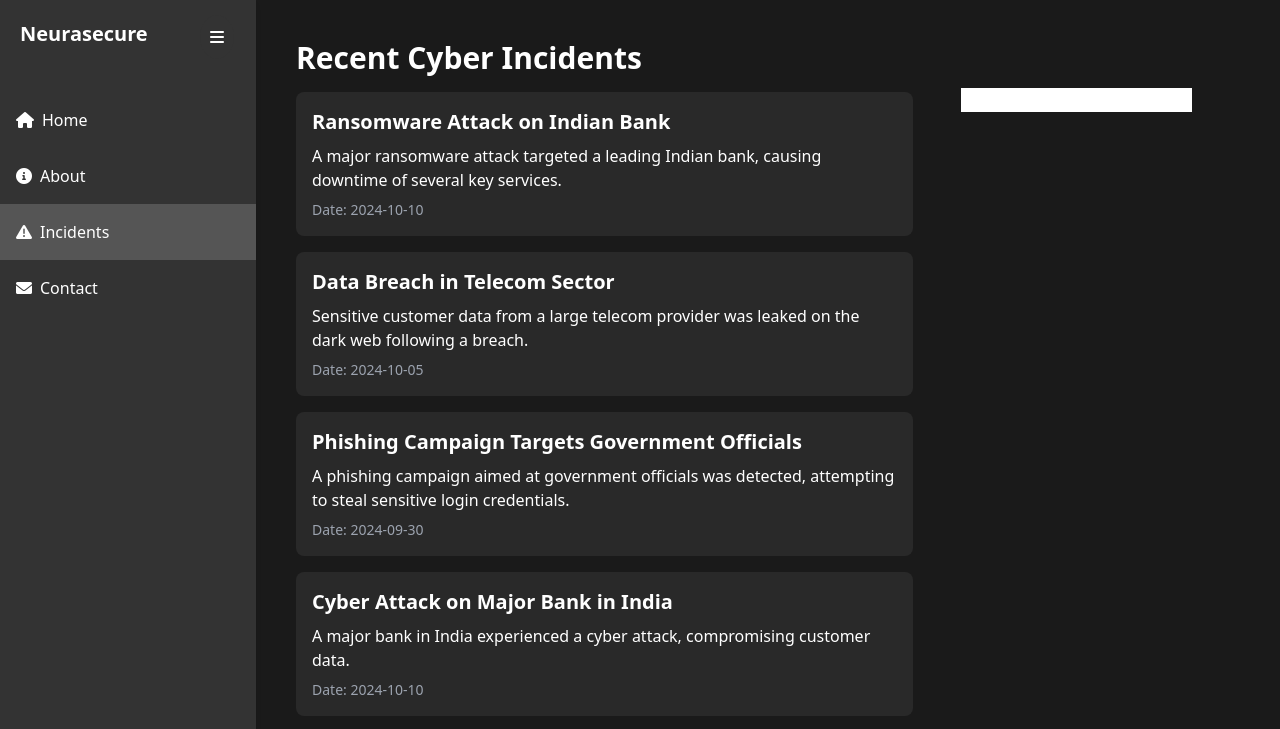
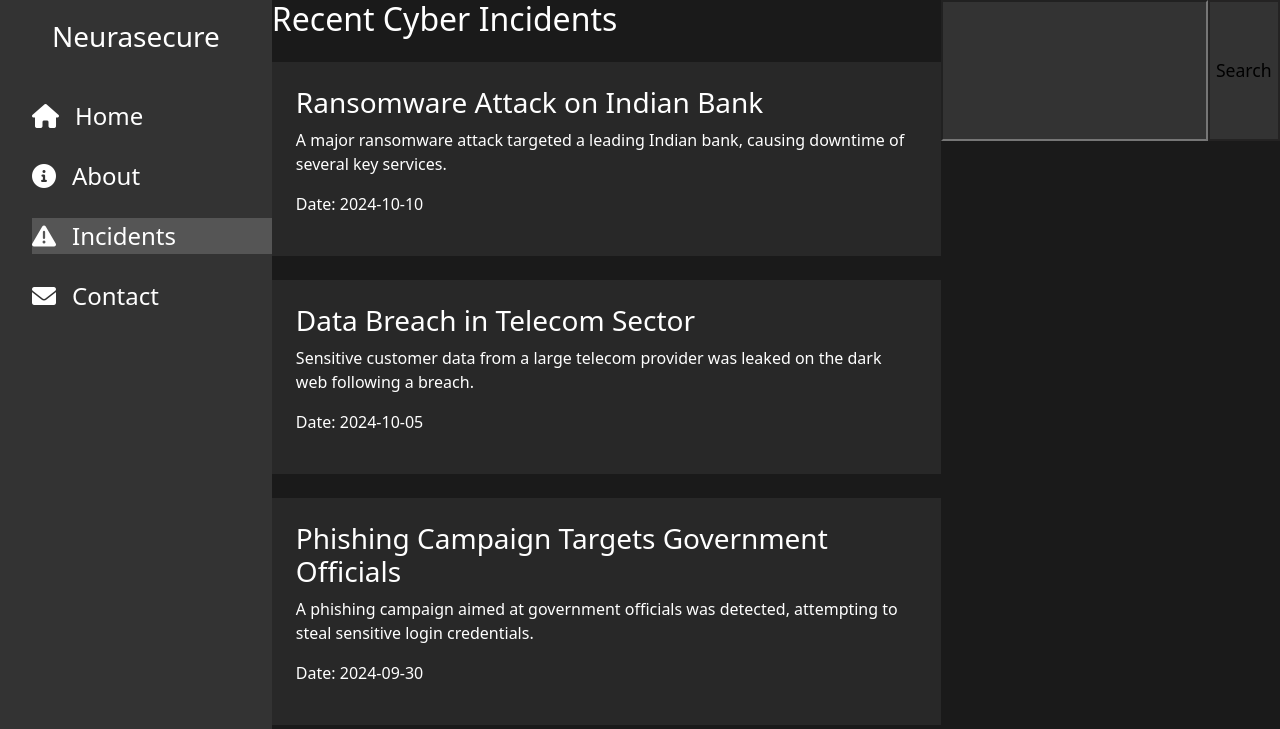
Before and after one commit to Prince-kushwaha-2004/NeuraSecure-IEEE, a website: page index.html at #!/incidents in a window 1280 px wide. Shown: the top 729 px of the page. Drawn offline with nearby package versions, Linux system fonts and the light colour scheme; some packages are replaced by stand-ins of ours.

Commit message:
boostrap

```diff
--- a/index.html
+++ b/index.html
@@ -4,10 +4,11 @@
     <meta charset="UTF-8">
     <meta name="viewport" content="width=device-width, initial-scale=1.0">
     <link rel="stylesheet" href="style.css">
-    <link href="https://cdn.jsdelivr.net/npm/tailwindcss@2.2.19/dist/tailwind.min.css" rel="stylesheet">
+
     <link href="https://cdnjs.cloudflare.com/ajax/libs/font-awesome/6.0.0-beta3/css/all.min.css" rel="stylesheet">
     <script src="https://ajax.googleapis.com/ajax/libs/angularjs/1.8.2/angular.min.js"></script>
     <script src="https://cdnjs.cloudflare.com/ajax/libs/angular-ui-router/1.0.28/angular-ui-router.min.js"></script>
+    <link href="https://cdn.jsdelivr.net/npm/bootstrap@5.3.3/dist/css/bootstrap.min.css" rel="stylesheet" integrity="sha384-QWTKZyjpPEjISv5WaRU9OFeRpok6YctnYmDr5pNlyT2bRjXh0JMhjY6hW+ALEwIH" crossorigin="anonymous">
 
     <title>Neurasecure</title>
     <style>
@@ -15,28 +16,28 @@
         .sidebar { transition: transform 0.3s ease-in-out;  background-color: #333;}
         .sidebar-hidden { transform: translateX(-100%); }
         .content { transition: margin-left 0.3s ease-in-out; }
-        .toggle-button { position: absolute; top: 15px; left: 200px; z-index: 50; padding: 10px; background-color: #333; border-radius: 50%; }
+        .toggle-button { position: fixed; top: 15px; left: 200px; z-index: 50; padding: 10px; background-color: #333; border-radius: 50%; }
         .toggle-button-hidden { left: 4px; }
 
     </style>
 </head>
 <body ng-controller="MainController">
 
-    <button class="toggle-button text-white" ng-click="toggleSidebar()" ng-class="{'toggle-button-hidden': isSidebarHidden}">
+    <!-- <button class="toggle-button text-white" ng-click="toggleSidebar()" ng-class="{'toggle-button-hidden': isSidebarHidden}">
         <i class="fas" ng-class="{'fa-bars': !isSidebarHidden, 'fa-arrow-right': isSidebarHidden}"></i>
-    </button>
+    </button> -->
 
-    <div class="flex">
-        <nav class="sidebar fixed top-0 left-0 h-screen bg-gray-800 shadow-md z-40 w-64 transition-transform duration-300 ease-in-out"
+    <div class="d-flex">
+        <nav class="vh-100" style="background-color: #333;"
              ng-class="{'sidebar-hidden': isSidebarHidden}">
-            <div class="p-5">
-                <h1 class="text-xl font-bold">Neurasecure</h1>
+            <div class="p-1">
+                <h1 class="fs-3 px-5 py-3">Neurasecure</h1>
             </div>
-            <ul class="mt-6">
-                <li><a ui-sref="home" ui-sref-active="active" class="flex items-center p-4 hover:bg-gray-700"><i class="fas fa-home"></i><span class="ml-2">Home</span></a></li>
-                <li><a ui-sref="about" ui-sref-active="active" class="flex items-center p-4 hover:bg-gray-700"><i class="fas fa-info-circle"></i><span class="ml-2">About</span></a></li>
-                <li><a ui-sref="incidents" ui-sref-active="active" class="flex items-center p-4 hover:bg-gray-700"><i class="fas fa-exclamation-triangle"></i><span class="ml-2">Incidents</span></a></li>
-                <li><a ui-sref="contact" ui-sref-active="active" class="flex items-center p-4 hover:bg-gray-700"><i class="fas fa-envelope"></i><span class="ml-2">Contact</span></a></li>
+            <ul class="mt-6 d-flex flex-column gap-4 mt-3">
+                <a ui-sref="home" ui-sref-active="active" class="d-flex  fs-4 align-items-center gap-3 text-decoration-none text-white"><i class="fas fa-home"></i><span class="ml-2">Home</span></a>
+                <a ui-sref="about" ui-sref-active="active" class="d-flex  fs-4 align-items-center gap-3 text-decoration-none text-white"><i class="fas fa-info-circle"></i><span class="ml-2">About</span></a>
+                <a ui-sref="incidents" ui-sref-active="active" class="d-flex  fs-4 align-items-center gap-3 text-decoration-none text-white"><i class="fas fa-exclamation-triangle"></i><span class="ml-2">Incidents</span></a>
+                <a ui-sref="contact" ui-sref-active="active" class="d-flex  fs-4 align-items-center gap-3 text-decoration-none text-white"><i class="fas fa-envelope"></i><span class="ml-2">Contact</span></a>
             </ul>
         </nav>
         <div class="content flex-1 px-10" ng-class="{'md:ml-64': !isSidebarHidden}">
@@ -46,6 +47,7 @@
 
     <script src="script.js"></script>
     <script src="https://cdn.jsdelivr.net/npm/chart.js"></script>
+    <script src="https://cdn.jsdelivr.net/npm/bootstrap@5.3.3/dist/js/bootstrap.bundle.min.js" integrity="sha384-YvpcrYf0tY3lHB60NNkmXc5s9fDVZLESaAA55NDzOxhy9GkcIdslK1eN7N6jIeHz" crossorigin="anonymous"></script>
 
 </body>
 </html>
--- a/templates/incidents.html
+++ b/templates/incidents.html
@@ -1,5 +1,15 @@
+<style>
+    .no-scrollbar::-webkit-scrollbar {
+    display: none;
+}
+
+.no-scrollbar {
+    -ms-overflow-style: none;
+    scrollbar-width: none;
+}
+</style>
 <div class="pt-10" style="display: flex; flex-direction: row;">
-    <div style="width:70%">
+    <div style="width:70%; height: 100vh; overflow-y: scroll;" class="no-scrollbar">
         <h2 class="text-3xl font-bold">Recent Cyber Incidents</h2>
         <div class="mt-4 space-y-4" ng-repeat="incident in incidents">
             <div class="p-4 rounded-lg" style="background-color: #3333339f;">
@@ -10,7 +20,8 @@
         </div>
 
     </div>
-    <div class="p-12">
-        <input type="text" class="searc">
+    <div class="p-12" style="display: flex;  height: 8.8rem;">
+    <input type="text;" style="background-color: #333; font-size: 1.1rem ; padding: .3rem; color: white;">
+    <button style="background-color: #333; border: 2px solid rgb(36, 35, 35); padding: .4rem; font-size: 1.1rem;">Search</button>
     </div>
 </div>
```
